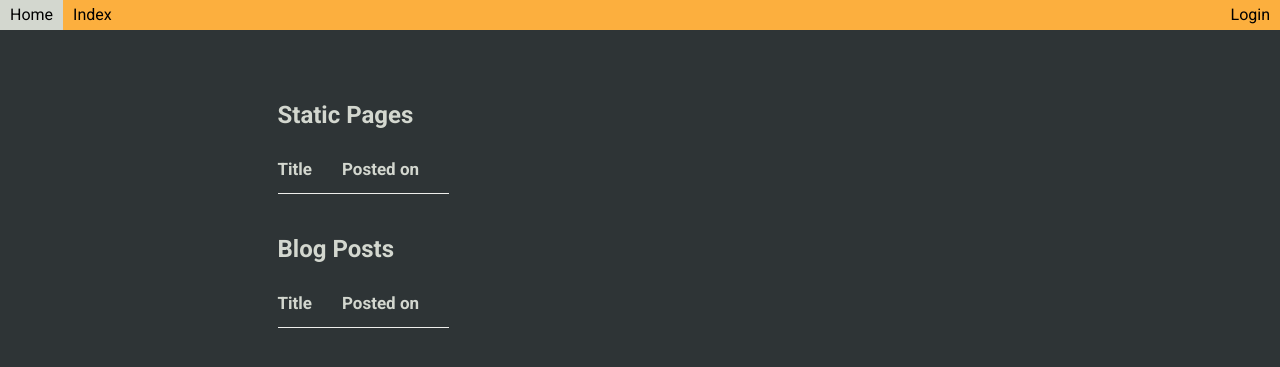
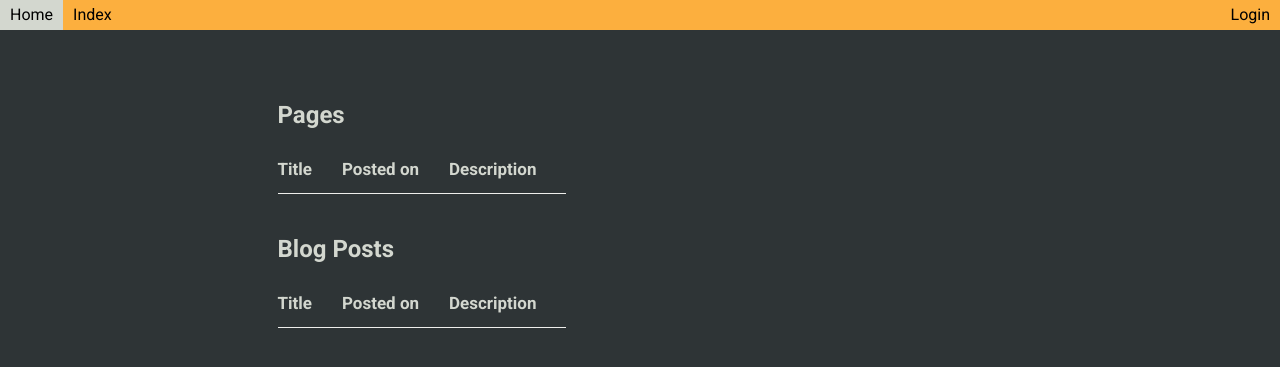
Before and after one commit to c-mart/smog, a Flask app: template smog/templates/site_index.html in a window 1280 px wide. Shown: the top 367 px of the page. Run offline with Flask 2, Linux system fonts and the light colour scheme; the template is opened without the code that fills it, so the values that code supplies are empty; parts of the project's set-up code (start-up, migrations or seed data) failed here and were passed over.

Commit message:
Show description for each page in site index

```diff
--- a/smog/templates/site_index.html
+++ b/smog/templates/site_index.html
@@ -7,10 +7,13 @@
 {% endblock %}
 {% block body %}
 
-    <h3>Static Pages</h3>
+    <h3>Pages</h3>
     <table>
         <tr>
-            <td><strong>Title</strong></td><td><strong>Posted on</strong></td><td></td>
+            <td><strong>Title</strong></td>
+            <td><strong>Posted on</strong></td>
+            <td><strong>Description</strong></td>
+            <td></td>
         </tr>
         {% for page in pages %}
             <tr>
@@ -20,6 +23,9 @@
                     {% if page.edit_date|date_format() != page.create_date|date_format() %}
                      - updated on {{ page.edit_date|date_format() }}
                     {% endif %}
+                </td>
+                <td>
+                    {{ page.description }}
                 </td>
                 <td>
                     {% if current_user.is_authenticated %}
@@ -33,16 +39,24 @@
     <h3>Blog Posts</h3>
     <table>
         <tr>
-            <td><strong>Title</strong></td><td><strong>Posted on</strong></td><td></td>
+            <td><strong>Title</strong></td>
+            <td><strong>Posted on</strong></td>
+            <td><strong>Description</strong></td>
+            <td></td>
         </tr>
         {% for post in posts %}
             <tr>
-                <td><a href="{{ url_for('view_posts') }}{{ post.permalink }}"><strong>{{ post.title }}</strong></a></td>
+                <td>
+                    <a href="{{ url_for('view_posts') }}{{ post.permalink }}"><strong>{{ post.title }}</strong></a>
+                </td>
                 <td>
                     {{ post.create_date|date_format() }}
                     {% if post.edit_date|date_format() != post.create_date|date_format() %}
                      - updated on {{ post.edit_date|date_format() }}
                     {% endif %}
+                </td>
+                <td>
+                    {{ post.description }}
                 </td>
                 <td>
                     {% if current_user.is_authenticated %}
```
Also changed, not shown: planning.md (+2 -3 lines).
